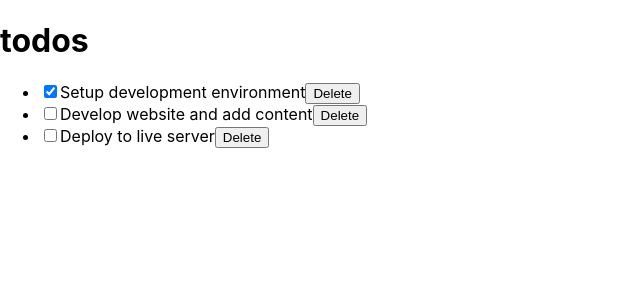
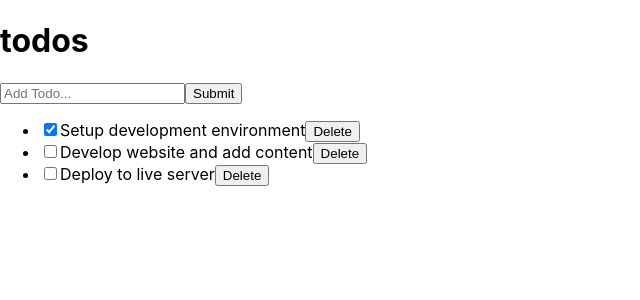
Before and after one commit to olawale-o/react-todo-app, a React (Create React App) app: page / in a window 1280 px wide. Shown: the top 300 px of the page, without its empty margins (0-640 px from the left). Built offline with nearby package versions, Linux system fonts and the light colour scheme.

Commit message:
Import InputTodo component in TodoContainer.js file

```diff
--- a/src/components/TodoContainer.js
+++ b/src/components/TodoContainer.js
@@ -1,6 +1,7 @@
 import React from 'react';
 import TodosList from './TodosList';
 import Header from './Header';
+import InputTodo from './InputTodo';
 
 class TodoContainer extends React.Component {
   constructor(props) {
@@ -55,6 +56,7 @@ class TodoContainer extends React.Component {
     return (
       <div>
         <Header />
+        <InputTodo />
         <TodosList
           todos={todos}
           handleChangeProps={this.handleChange}
```
